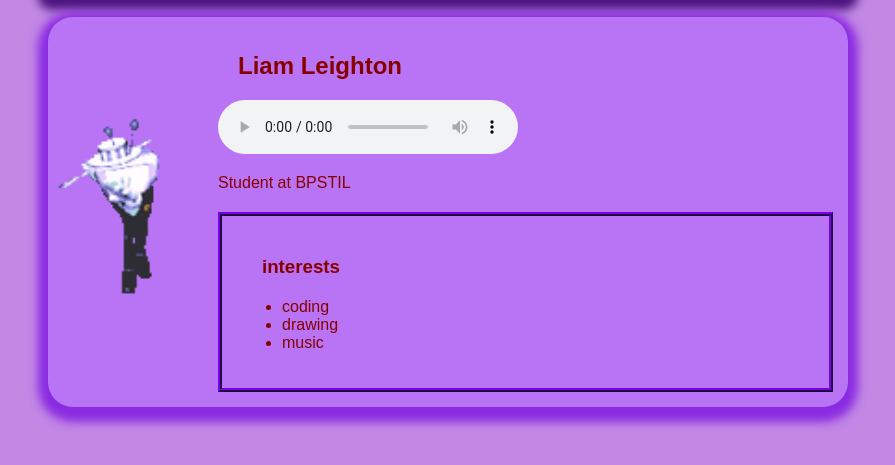
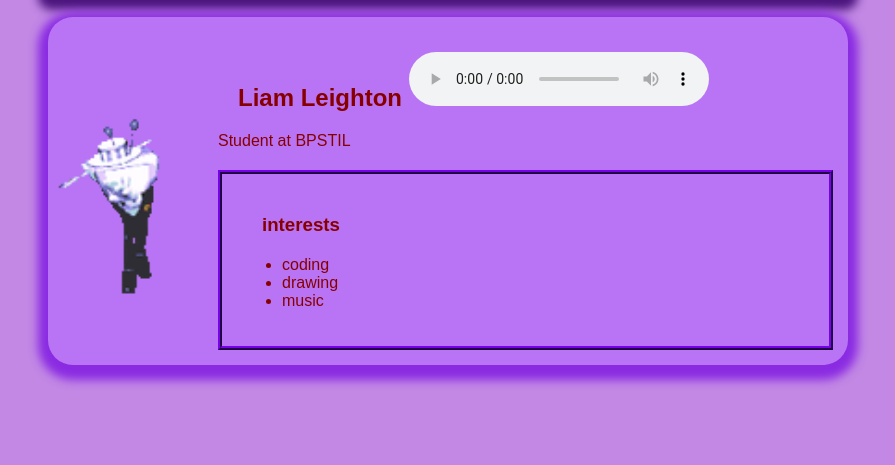
Before and after one commit to LiamLe21/LiamLe21.github.io, a plain HTML site: page index.html in a window 1280 px wide. Shown: the part 69-534 px from the top of the page, without its empty margins (192-1087 px from the left). Drawn offline with Linux system fonts and the light colour scheme.

Commit message:
five hundred updates.

```diff
--- a/index.html
+++ b/index.html
@@ -28,10 +28,9 @@
 
         <!-- Content section -->
         <div class="content">
-          <h2>Liam Leighton </h2>
-          <audio autoplay controls preload loop>
+          <h2>Liam Leighton <audio autoplay controls preload loop>
             <source src = "Audio/BeepBox-Song.mp3" type="audio/mp3">
-          </audio>
+          </audio></h2>
           <p>Student at BPSTIL</p>
           <div id="interests">
             <h3>interests</h3>
```
